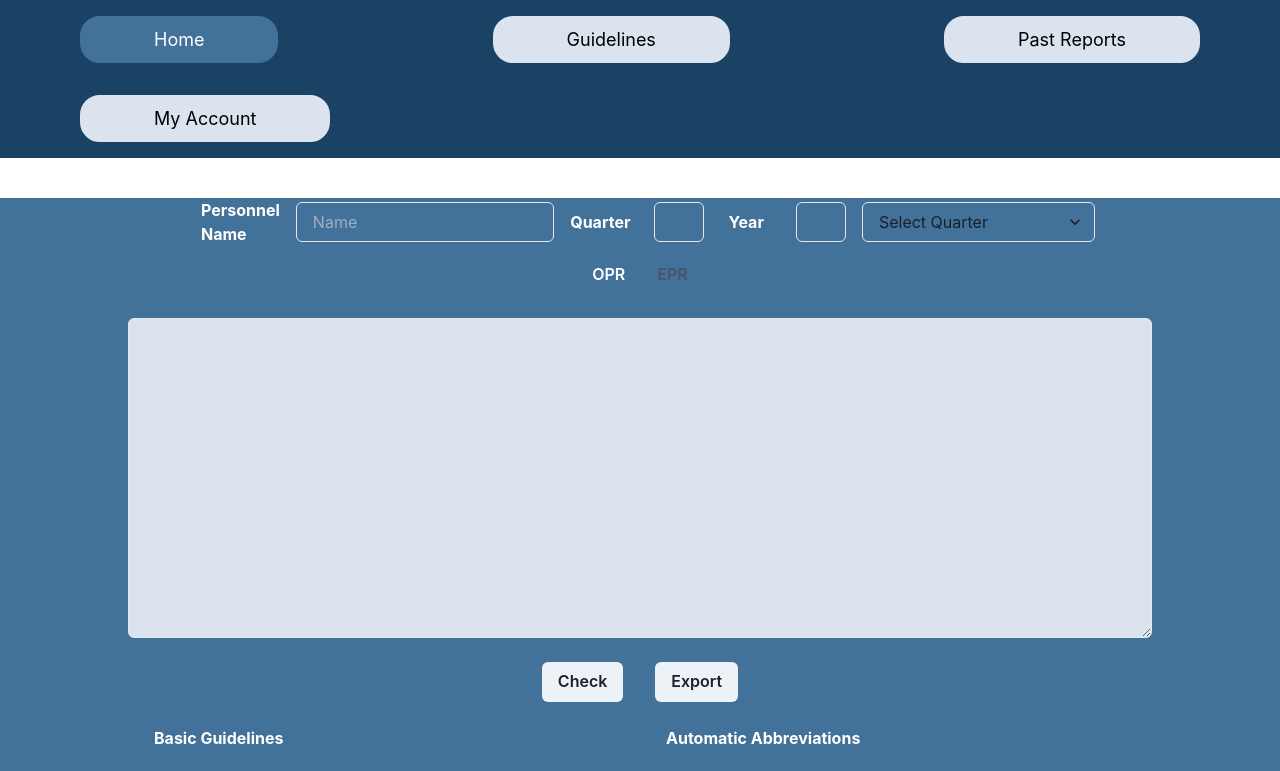
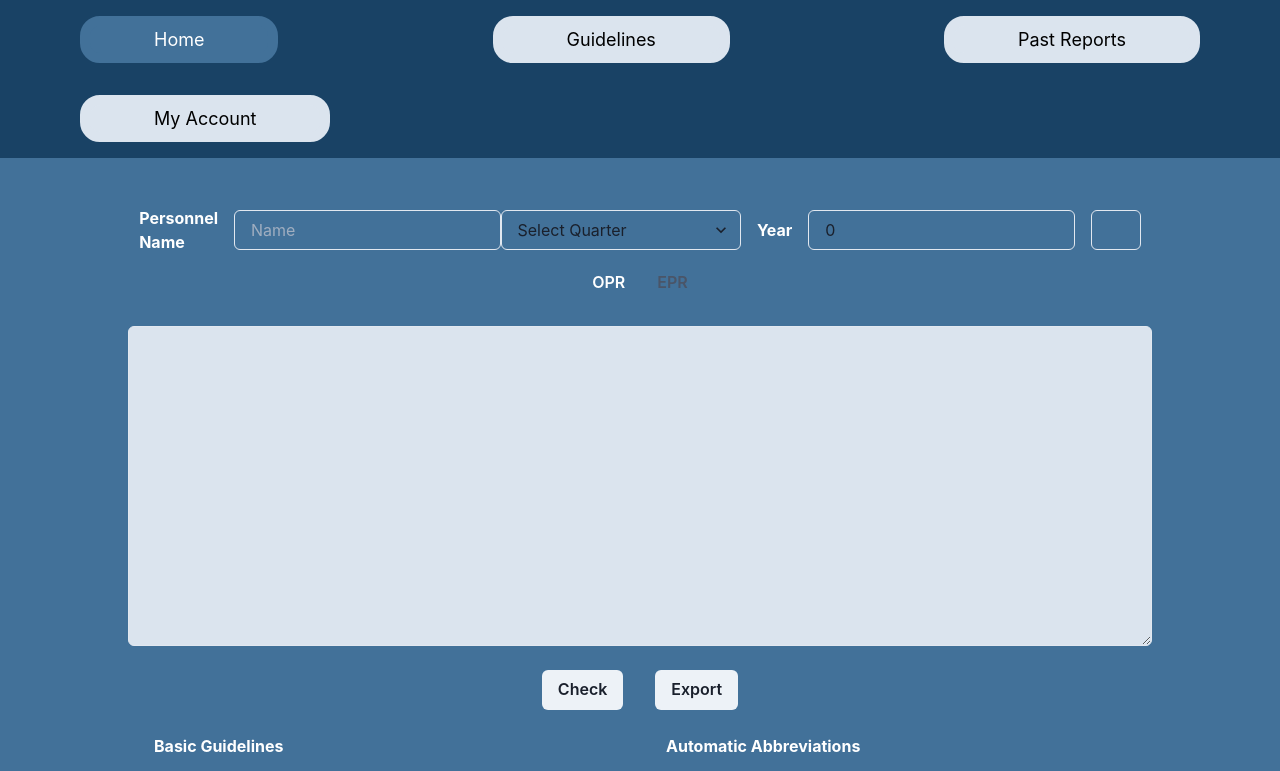
Before and after one commit to cvxluo/junior-design-project, a Next.js app: page / in a window 1280 px wide. Shown: the top 771 px of the page. Built offline with nearby package versions, Linux system fonts and the light colour scheme.

Commit message:
Updating select

```diff
--- a/src/screens/Home/Home.jsx
+++ b/src/screens/Home/Home.jsx
@@ -46,8 +46,8 @@ export default function Home() {
   return (
     <div>
       <NavBar />
-      <Box h='10'></Box>
       <VStack backgroundColor="blue">
+        <Box h='10'></Box>
         <Center>
           <Text color="white" m="0 1em" fontWeight="bold">
             Personnel Name
@@ -57,19 +57,21 @@ export default function Home() {
             value={name}
             onChange={(event) => setName(event.target.value)}
           />
-          <Text color="white" m="0 1em" fontWeight="bold">
-            Quarter
-          </Text>
-          <NumberInput
-            m="0 0.5em"
-            value={quarter}
+          <Select placeholder='Select Quarter' isRequired='true'>
+            <option value='1'>Q1</option>
+            <option value='2'>Q2</option>
+            <option value='3'>Q3</option>
+            <option value='4'>Q4</option>
             onChange={(newQuarter) => setQuarter(newQuarter)}
-          >
-            <NumberInputField placeholder="0" w="20px" />
-          </NumberInput>
+          </Select>
           <Text color="white" m="0 1em" fontWeight="bold">
             Year
           </Text>
+          <Input
+            placeholder="Year"
+            value={year}
+            onChange={(event) => setYear(newYear)}
+          />
           <NumberInput
             m="0 1em"
             value={year}
@@ -77,12 +79,7 @@ export default function Home() {
           >
             <NumberInputField placeholder="2022" w="40px" />
           </NumberInput>
-          <Select placeholder='Select Quarter'>
-            <option value='1'>Q1</option>
-            <option value='2'>Q2</option>
-            <option value='3'>Q3</option>
-            <option value='4'>Q4</option>
-          </Select>
+
 
         </Center>
 
```
